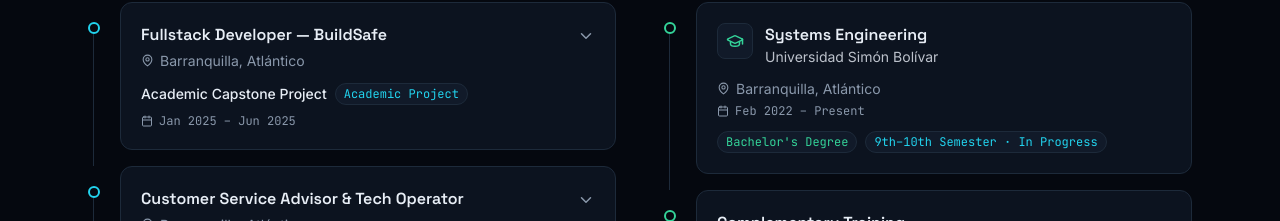
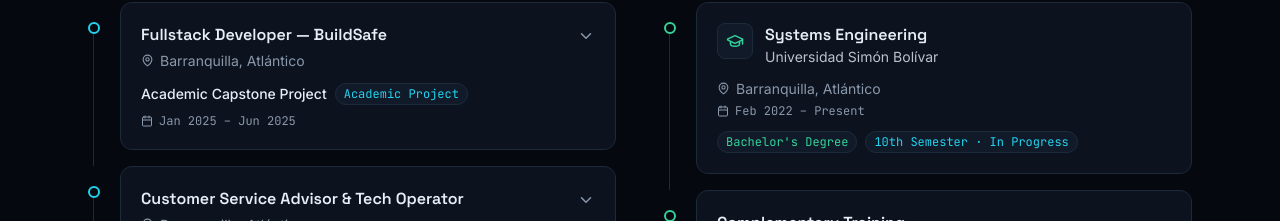
Before and after one commit to juancveg/juan-vega-portafolio, a Next.js app: page / in a window 1280 px wide. Shown: the part 1720-1941 px from the top of the page. Built offline with nearby package versions, Linux system fonts and the light colour scheme.

Commit message:
Update semester status from 9th–10th to 10th

```diff
--- a/components/Experience.tsx
+++ b/components/Experience.tsx
@@ -190,7 +190,7 @@ export default function ExperienceEducation() {
                     Bachelor&apos;s Degree
                   </span>
                   <span className="rounded-full border border-line bg-surface2 px-2 py-0.5 font-mono text-xs text-signal">
-                    9th–10th Semester · In Progress
+                    10th Semester · In Progress
                   </span>
                 </div>
               </div>
```
